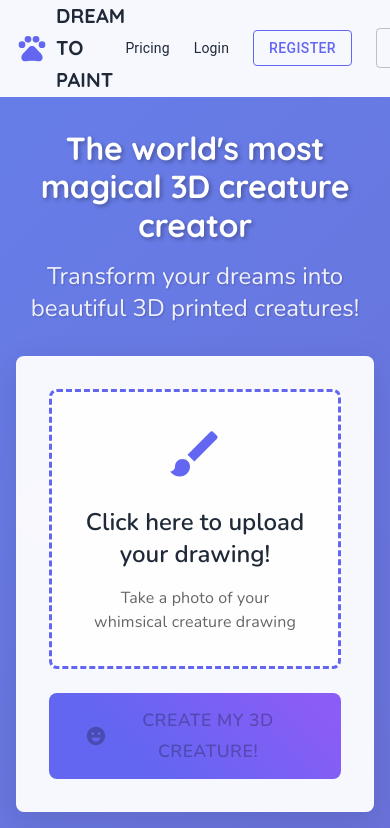
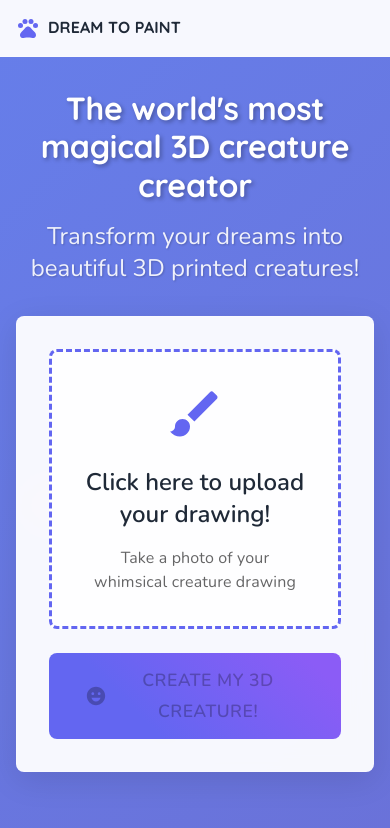
Before and after one commit to joshbkremer/create-3d-app, a React (Create React App) app: page / in a window 390 px wide. Shown: the top 828 px of the page. Built offline with nearby package versions, Linux system fonts and the light colour scheme.

Commit message:
Update header and footer for mobile

```diff
--- a/src/components/Footer.js
+++ b/src/components/Footer.js
@@ -25,14 +25,23 @@ const Footer = () => {
       borderTop: '1px solid rgba(255,255,255,0.2)'
     }}>
       <Container maxWidth="lg">
-        <Grid container justifyContent="space-between" alignItems="center">
-          <Grid item>
-            <Typography variant="body2" color="text.secondary" sx={{ fontFamily: '"Nunito", sans-serif' }}>
+        <Grid container justifyContent="space-between" alignItems="center" spacing={2}>
+          <Grid item xs={12} sm={6}>
+            <Typography variant="body2" color="text.secondary" sx={{
+              fontFamily: '"Nunito", sans-serif',
+              fontSize: { xs: '0.75rem', sm: '0.875rem' },
+              textAlign: { xs: 'center', sm: 'left' }
+            }}>
               Copyright © 2025 Dream to Paint Ltd.
             </Typography>
           </Grid>
-          <Grid item>
-            <Box sx={{ display: 'flex', gap: 3, flexWrap: 'wrap' }}>
+          <Grid item xs={12} sm={6}>
+            <Box sx={{
+              display: 'flex',
+              gap: { xs: 2, sm: 3 },
+              flexWrap: 'wrap',
+              justifyContent: { xs: 'center', sm: 'flex-end' }
+            }}>
               {footerLinks.map((link, index) => (
                 <Typography
                   key={index}
@@ -41,6 +50,7 @@ const Footer = () => {
                     color: '#1F2937',
                     cursor: 'pointer',
                     fontFamily: '"Nunito", sans-serif',
+                    fontSize: { xs: '0.75rem', sm: '0.875rem' },
                     '&:hover': {
                       color: '#6366F1'
                     }
--- a/src/components/Header.js
+++ b/src/components/Header.js
@@ -23,23 +23,52 @@ const Header = () => {
     }}>
       <Toolbar>
         <Box sx={{ display: 'flex', alignItems: 'center', flexGrow: 1 }}>
-          <PetsIcon sx={{ color: '#6366F1', fontSize: 32, mr: 1 }} />
-          <Typography variant="h6" sx={{ color: '#1F2937', fontWeight: 'bold', fontFamily: '"Quicksand", sans-serif' }}>
+          <PetsIcon sx={{ color: '#6366F1', fontSize: { xs: 24, md: 32 }, mr: 1 }} />
+          <Typography variant="h6" sx={{
+            color: '#1F2937',
+            fontWeight: 'bold',
+            fontFamily: '"Quicksand", sans-serif',
+            fontSize: { xs: '1rem', md: '1.25rem' }
+          }}>
             DREAM TO PAINT
           </Typography>
         </Box>
-        <Box sx={{ display: 'flex', alignItems: 'center', gap: 3 }}>
-          <Typography variant="body2" sx={{ color: '#1F2937', cursor: 'pointer' }}>
+        <Box sx={{
+          display: { xs: 'none', sm: 'flex' },
+          alignItems: 'center',
+          gap: { xs: 1, sm: 2, md: 3 }
+        }}>
+          <Typography variant="body2" sx={{
+            color: '#1F2937',
+            cursor: 'pointer',
+            fontSize: { xs: '0.75rem', sm: '0.875rem' }
+          }}>
             Pricing
           </Typography>
-          <Typography variant="body2" sx={{ color: '#1F2937', cursor: 'pointer' }}>
+          <Typography variant="body2" sx={{
+            color: '#1F2937',
+            cursor: 'pointer',
+            fontSize: { xs: '0.75rem', sm: '0.875rem' }
+          }}>
             Login
           </Typography>
-          <Button variant="outlined" sx={{ color: '#6366F1', borderColor: '#6366F1' }}>
+          <Button
+            variant="outlined"
+            size="small"
+            sx={{
+              color: '#6366F1',
+              borderColor: '#6366F1',
+              fontSize: { xs: '0.75rem', sm: '0.875rem' },
+              px: { xs: 1, sm: 2 }
+            }}
+          >
             Register
           </Button>
-          <FormControl size="small" sx={{ minWidth: 100 }}>
-            <Select value="English" sx={{ color: '#1F2937' }}>
+          <FormControl size="small" sx={{ minWidth: { xs: 80, sm: 100 } }}>
+            <Select value="English" sx={{
+              color: '#1F2937',
+              fontSize: { xs: '0.75rem', sm: '0.875rem' }
+            }}>
               <MenuItem value="English">English</MenuItem>
             </Select>
           </FormControl>
```
